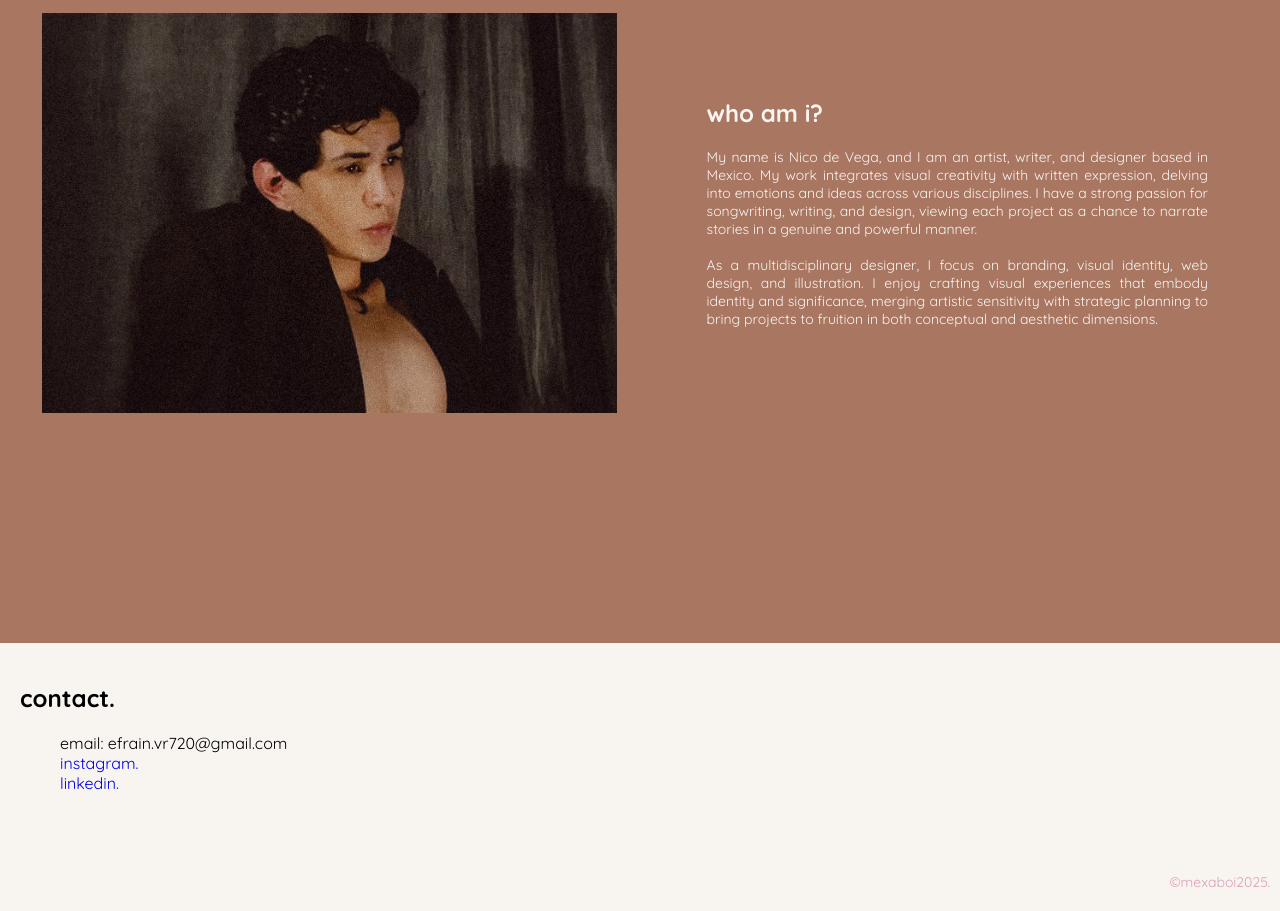
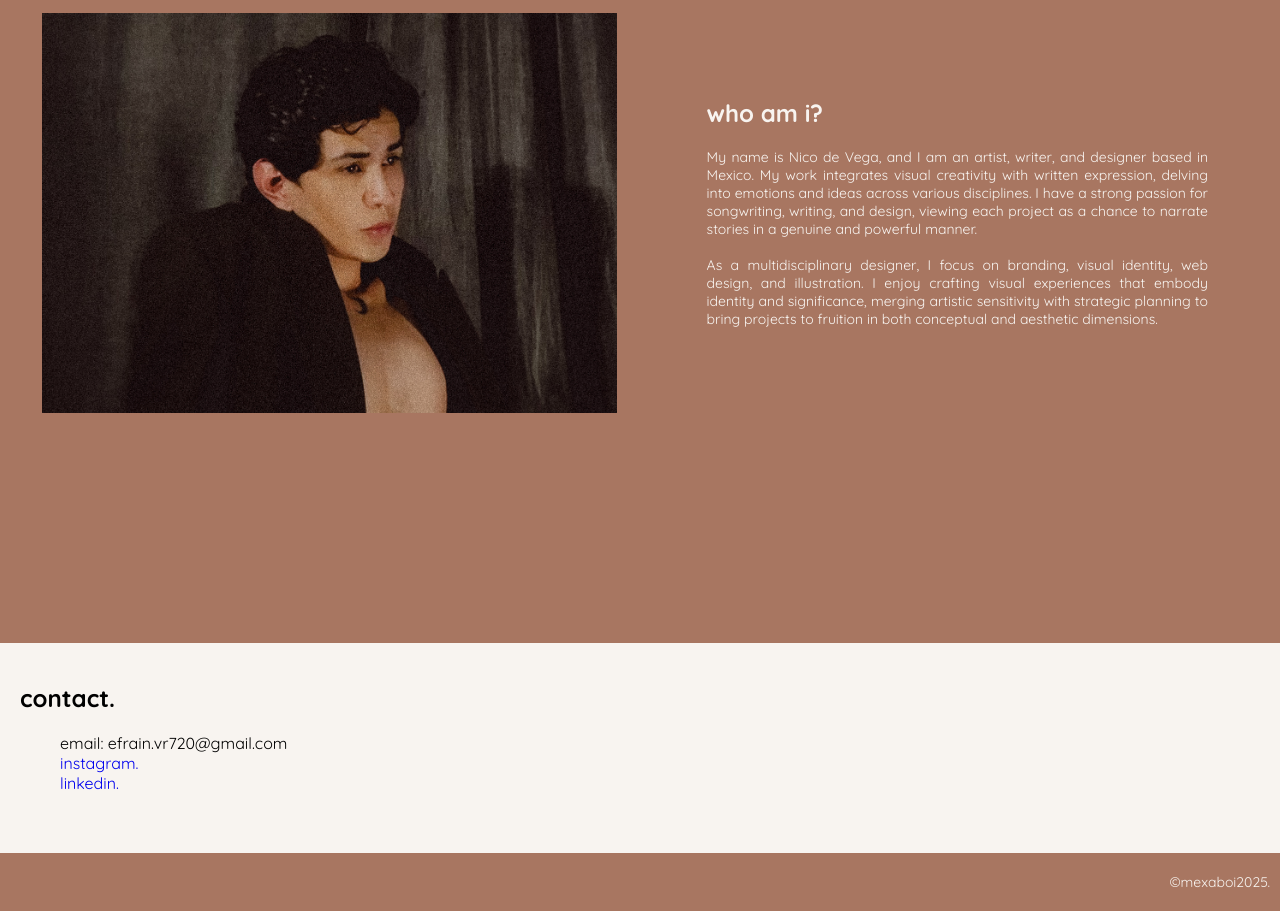
Before and after one commit to morromexa/imugoodbye, a plain HTML site: page index.html in a window 1280 px wide. Shown: the part 2277-3188 px from the top of the page. Drawn offline with Linux system fonts and the light colour scheme; a web font is replaced by a local one.

Commit message:
Update style.css

```diff
--- a/style.css
+++ b/style.css
@@ -228,13 +228,14 @@ header {
 
 
 footer {
+    background-color: #A87661;
     padding-top: 10px;
     display: flex;
     justify-content:flex-end;
 }
 
 footer .marca {
-    color: #dca0b6;
+    color: #f8f4f0;
     margin-top: 10px ;
     margin-right: 10px;
 }
```
